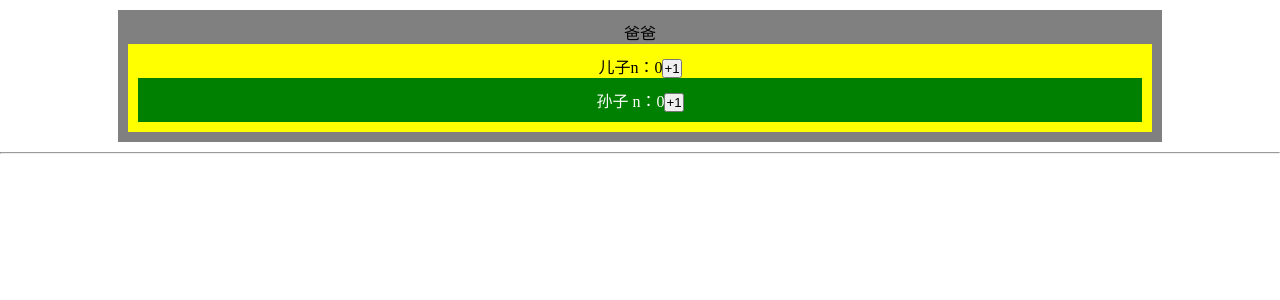
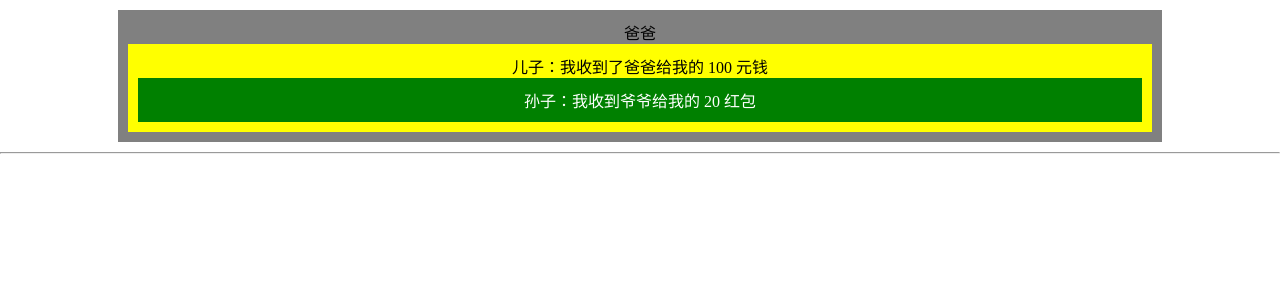
Before and after one commit to johnnywwy/react-demo-1, a React (Create React App) app: page / in a window 1280 px wide. Shown: the top 300 px of the page. Built offline with nearby package versions, Linux system fonts and the light colour scheme.

Commit message:
react 使用 props

```diff
--- a/src/App.js
+++ b/src/App.js
@@ -2,11 +2,12 @@ import React from 'react'
 import './style.css'
 
 function App() {
+  const money = 100
   return (
     <div>
       <div className="App">
         爸爸
-        <Son/>
+        <Son messageForSon={money}/>
       </div>
       <hr/>
     </div>
@@ -21,33 +22,22 @@ class Son extends React.Component {
       n: 0
     }
   }
-
-  add() {
-    // this.state.n += 1 为什么不行
-    this.setState({n: this.state += 1})
-  }
-
   render() {
+    const money = 20;
     return (
       <div className="Son">
-        儿子n：{this.state.n}
-        <button onClick={() => {
-          this.add()
-        }}>+1
-        </button>
-        <Grandson/>
-
+        儿子：我收到了爸爸给我的 {this.props.messageForSon} 元钱
+        <Grandson messageForGrandSon={money}/>
       </div>
     )
   }
 }
 
-const Grandson = () => {
-  const [n, setN] = React.useState(0)
+const Grandson = (props) => {
+  // const [n, setN] = React.useState(0)
   return (
     <div className="Grandson">
-      孙子 n：{n}
-      <button onClick={() => setN(n + 1)}>+1</button>
+      孙子：我收到爷爷给我的 {props.messageForGrandSon} 红包
     </div>
   )
 }
```
